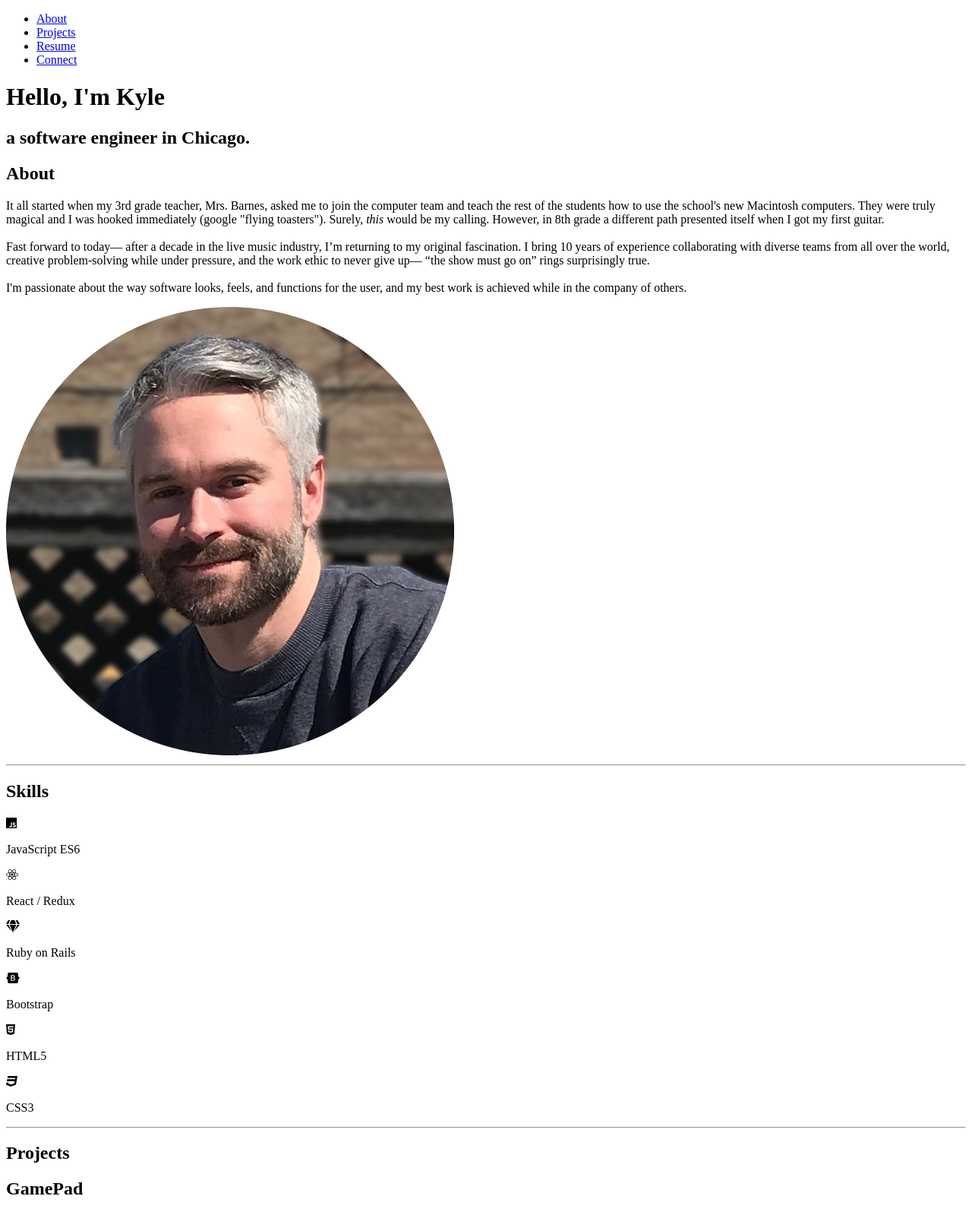
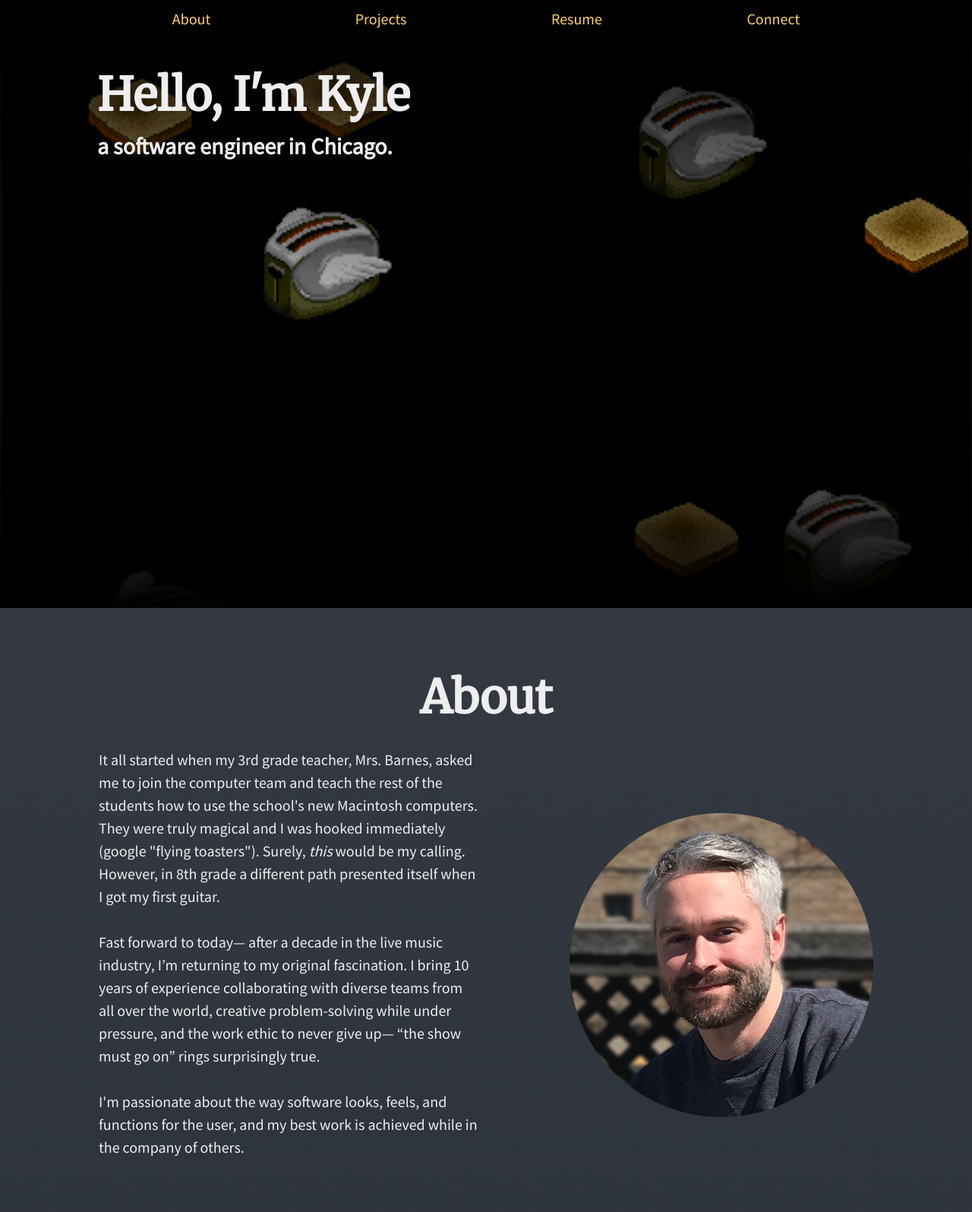
Before and after one commit to kylefarmer85/portfolio-bem-sass, a PHP site: page / in a window 1280 px wide. Shown: the top 1595 px of the page at 76% size. Run offline with PHP 8.4, Linux system fonts and the light colour scheme.

Commit message:
move styles to style.scss, compile

```diff
--- a/css/style.css
+++ b/css/style.css
@@ -1 +1,263 @@
-/* No CSS *//*# sourceMappingURL=style.css.map */
+* {
+  margin: 0;
+  padding: 0;
+  box-sizing: border-box;
+}
+
+html,
+body {
+  font-family: 'Source Sans Pro', 'Arial', sans-serif;
+  background-image: linear-gradient(#393e46, #222831);
+  font-size: 20px;
+  text-rendering: optimizeLegibility;
+  overflow-x: hidden;
+}
+
+/* REUSABLE */
+section {
+  padding: 80px 0;
+}
+
+.flex {
+  display: flex;
+}
+
+.wrap-evenly {
+  flex-wrap: wrap;
+  justify-content: space-evenly;
+}
+
+hr {
+  display: block;
+  width: 80px;
+  margin: 0 auto;
+  color: #393e46;
+  border: dotted 8px;
+  border-bottom: none;
+}
+
+i {
+  font-size: 4em;
+  color: #ffd369;
+}
+
+/* HEADINGS */
+h1 {
+  color: #eee;
+  font-size: 3em;
+  font-family: 'Merriweather', 'Arial', 'sans-serif';
+  animation: moveInRight 1s ease-out;
+}
+
+h2 {
+  font-size: 1.5em;
+  animation: moveInBottom 1.5s ease-out;
+}
+
+.section-title {
+  text-align: center;
+  padding-bottom: 30px;
+}
+
+/* HEADER */
+header {
+  background-image: linear-gradient(black, rgba(0, 0, 0, 0.3), black), url("/img/flyingtoasters.gif");
+  background-size: cover;
+  background-position: center;
+  background-attachment: scroll;
+  height: 100vh;
+}
+
+.main-nav {
+  background: rgba(0, 0, 0, 0.3);
+  position: fixed;
+  padding: 12px 4%;
+  right: 0;
+  justify-content: space-evenly;
+  list-style: none;
+  width: 100vw;
+  backdrop-filter: blur(40px);
+  -webkit-backdrop-filter: blur(40px);
+}
+
+.main-nav li {
+  margin: 0 15px;
+}
+
+.main-nav li a:link,
+.main-nav li a:visited {
+  color: #ffd369;
+  text-decoration: none;
+  border-bottom: 2px dotted transparent;
+  transition: border-bottom 0.3s;
+}
+
+.main-nav li a:hover,
+.main-nav li a:active {
+  border-bottom: 2px solid #eee;
+}
+
+.hero-text-box {
+  padding: 80px 10%;
+}
+
+.hero-text-box h1,
+.hero-text-box h2 {
+  color: #eee;
+  line-height: 1.5em;
+}
+
+/* ABOUT */
+.about div {
+  padding: 0 10px;
+  align-items: center;
+}
+
+.about p {
+  color: #eee;
+  display: inline-block;
+  margin-bottom: 30px;
+  width: 500px;
+  line-height: 1.5em;
+}
+
+.about img {
+  height: 50vh;
+}
+
+/* SKILLS */
+.icon-item {
+  margin: 10px;
+  text-align: center;
+}
+
+.icon-item p {
+  color: #eee;
+  margin-top: 5px;
+}
+
+/* PROJECTS */
+.project-item {
+  background-color: #393e46;
+  padding: 25px 25px;
+  margin: 25px;
+  box-shadow: 0px 5px #ffd369;
+  border-radius: 3%;
+}
+
+.project-item h2 {
+  color: #eee;
+  text-align: center;
+  margin-bottom: 5px;
+}
+
+.project-item h3 {
+  color: #eee;
+  text-align: center;
+  margin-top: 12px;
+}
+
+.project-item p {
+  color: #eee;
+  margin: 5px auto;
+  width: 300px;
+}
+
+.project-item img {
+  width: 300px;
+}
+
+.project-item h3 + p {
+  text-align: center;
+}
+
+.project-icons {
+  margin-top: 15px;
+  text-align: center;
+}
+
+.project-icons a {
+  margin: 0 10px;
+}
+
+.project-icons a i:hover,
+.project-icons a i:active {
+  color: #eee;
+}
+
+.fa-js {
+  color: #f0db4f;
+}
+
+.fa-react {
+  color: #61dbfb;
+}
+
+.fa-gem {
+  color: #b02b2c;
+}
+
+.fa-bootstrap {
+  color: #553c7b;
+}
+
+.fa-html5 {
+  color: #e34f26;
+}
+
+.fa-css3 {
+  color: #264de4;
+}
+
+/* CONTACT */
+.contact a {
+  margin: 10px;
+}
+
+.contact a:link,
+.contact a:visited {
+  backface-visibility: hidden;
+  transition: all 0.2s;
+}
+
+.contact a:hover,
+.contact a:active {
+  transform: translateY(4px);
+}
+
+/* FOOTER */
+footer {
+  background-color: #ffd369;
+  color: #222831;
+  text-align: center;
+}
+
+/* ANIMATION */
+@keyframes moveInRight {
+  0% {
+    opacity: 0;
+    transform: translateX(-5rem);
+  }
+  75% {
+    opacity: 0.2;
+  }
+  100% {
+    opacity: 1;
+    transform: translate(0);
+  }
+}
+
+@keyframes moveInBottom {
+  0% {
+    opacity: 0;
+    transform: translateY(-2rem);
+  }
+  75% {
+    opacity: 0.2;
+  }
+  100% {
+    opacity: 100;
+    transform: translate(0);
+  }
+}
+/*# sourceMappingURL=style.css.map */
--- a/style.scss
+++ b/style.scss
@@ -69,7 +69,7 @@
       rgba(0, 0, 0, 0.3),
       rgba(0, 0, 0, 1)
     ),
-    url('img/flyingtoasters.gif');
+    url('/img/flyingtoasters.gif');
   background-size: cover;
   background-position: center;
   background-attachment: scroll;
```
Also changed, not shown: 1 other file.
